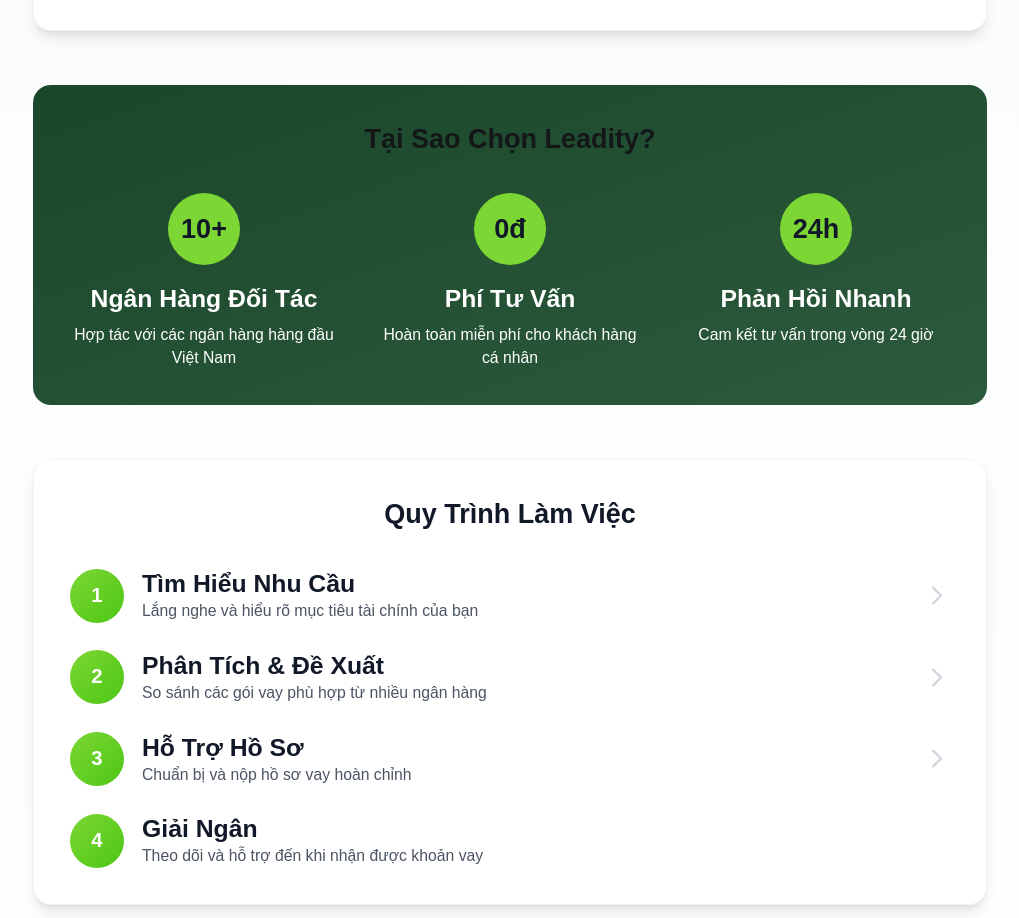
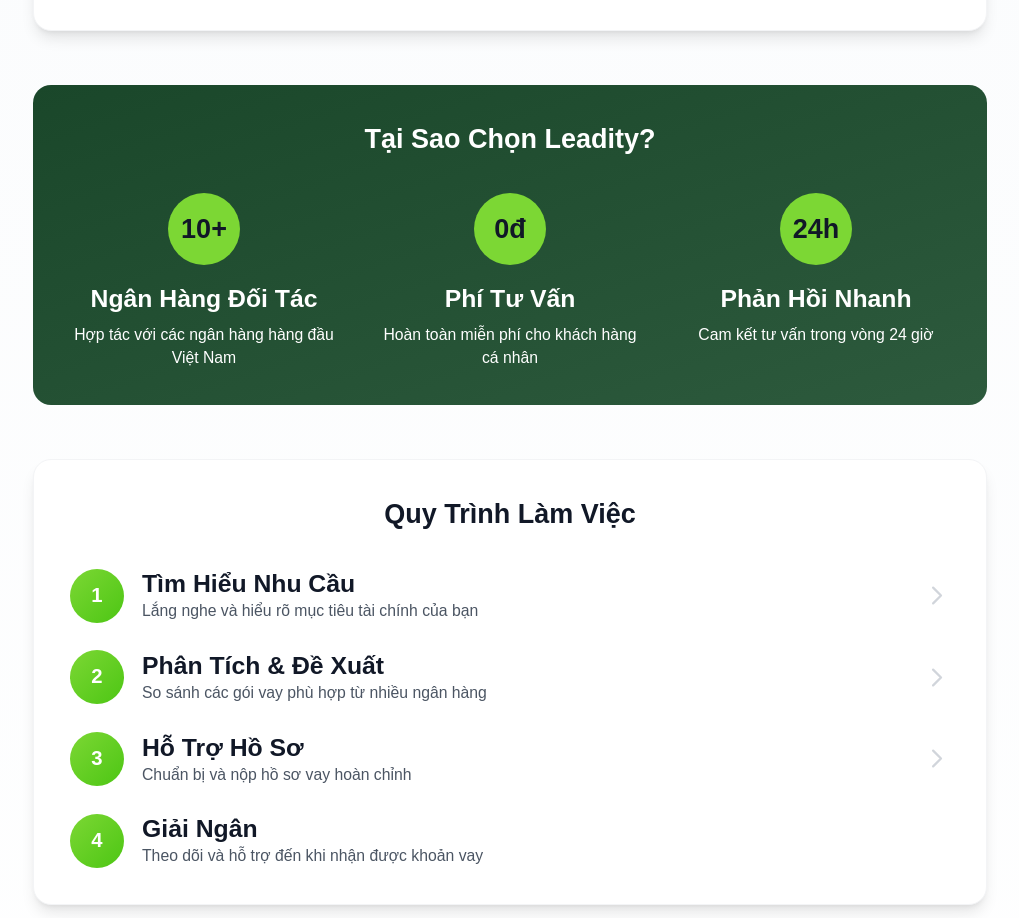
Before and after one commit to danhnguyen8br/loan-ai, a Next.js app in the folder apps/web/: page /about in a window 1280 px wide. Shown: the part 1100-2018 px from the top of the page, without its empty margins (130-1149 px from the left). Built offline with nearby package versions, Linux system fonts and the light colour scheme; no server answers; a web font is replaced by a local one.

Commit message:
style: make section title white

```diff
--- a/apps/web/app/(main)/about/page.tsx
+++ b/apps/web/app/(main)/about/page.tsx
@@ -106,7 +106,7 @@
 
           {/* Why Choose Us */}
           <div className="bg-gradient-to-br from-[#1a472a] to-[#2d5a3d] rounded-2xl p-8 text-white">
-            <h2 className="text-2xl font-bold mb-8 text-center">Tại Sao Chọn Leadity?</h2>
+            <h2 className="text-2xl font-bold mb-8 text-center text-white">Tại Sao Chọn Leadity?</h2>
             <div className="grid sm:grid-cols-3 gap-8">
               <div className="text-center">
                 <div className="w-16 h-16 rounded-full bg-[#7CD734] flex items-center justify-center mx-auto mb-4">
```
